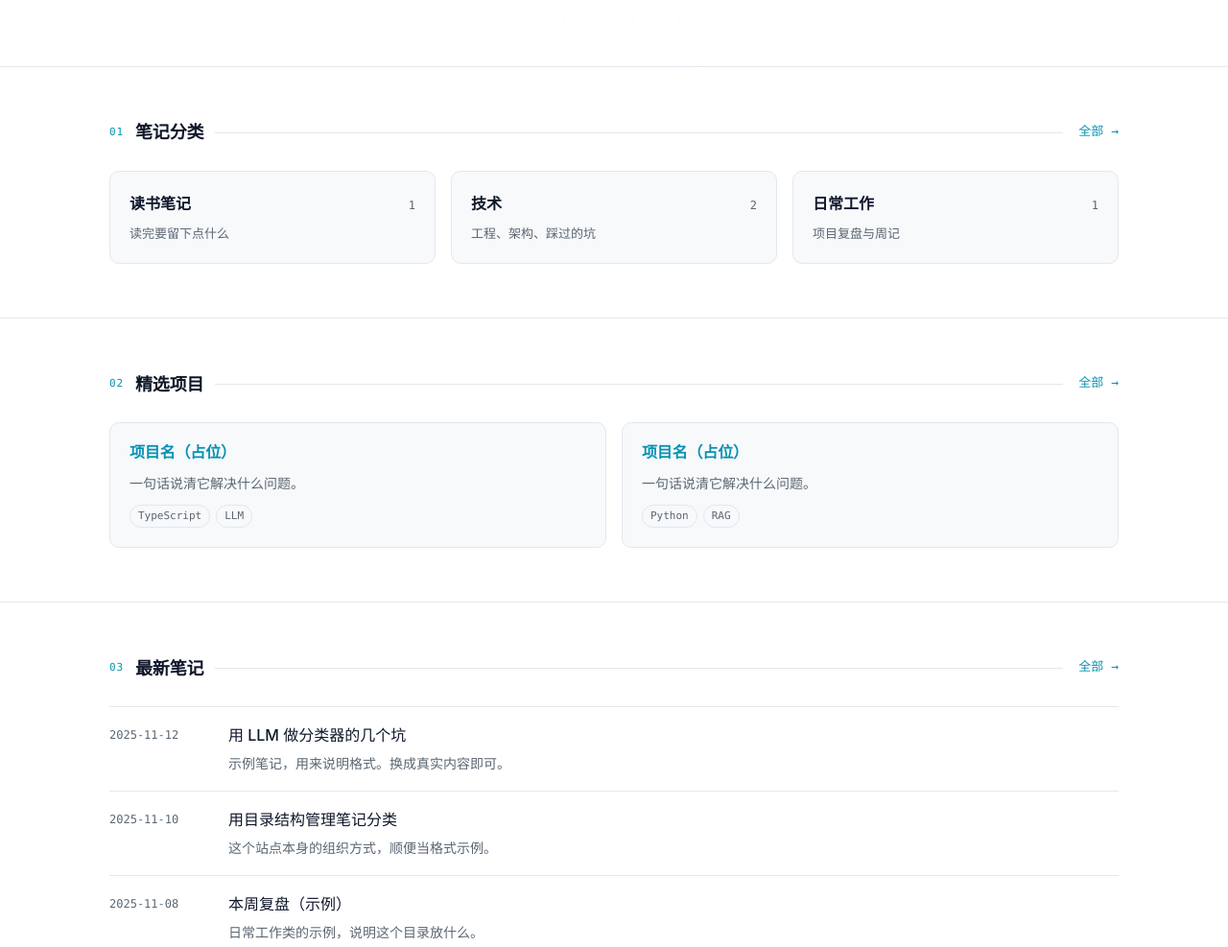
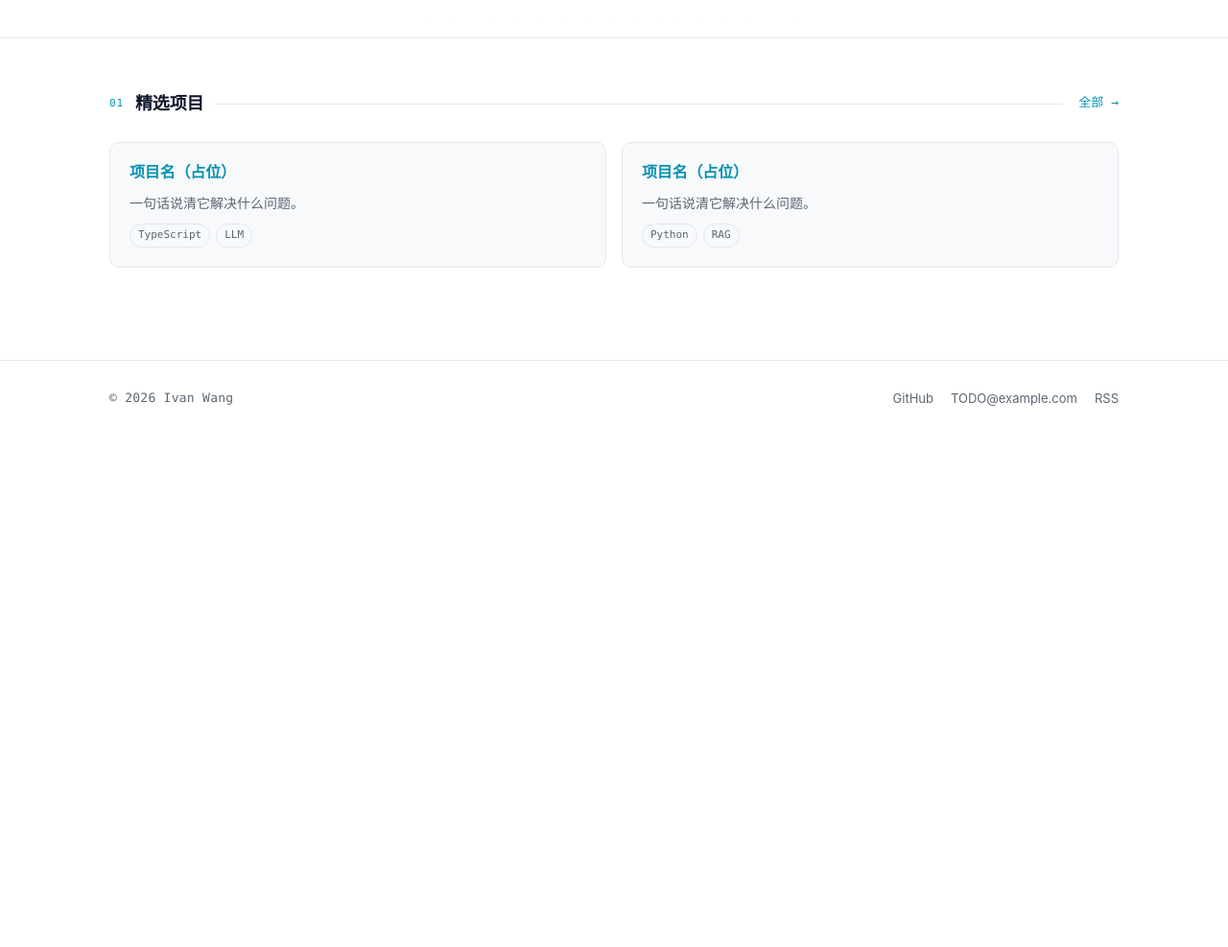
Before and after one commit to IvanWangCN/IvanWangCN.github.io, an Astro site: page / in a window 1280 px wide. Shown: the part 610-1597 px from the top of the page at 96% size. After the commit the page ends 1076 px from the top, so only its background shows below. Built offline with nearby package versions, Linux system fonts and the light colour scheme; Astro itself is replaced by a stand-in of ours.

Commit message:
content(home): drop note category and latest-note sections

```diff
--- a/src/pages/index.astro
+++ b/src/pages/index.astro
@@ -2,16 +2,8 @@
 import { Image } from 'astro:assets';
 import avatar from '../assets/avatar.jpg';
 import Base from '../layouts/Base.astro';
-import NoteList from '../components/NoteList.astro';
-import CategoryGrid from '../components/CategoryGrid.astro';
 import { site } from '../lib/site';
-import { getNotes, allCats, notesIn } from '../lib/notes';
-import { catMeta } from '../lib/categories';
 
-const notes = await getNotes();
-const topCats = allCats(notes)
-  .filter((c) => !c.includes('/'))
-  .map((c) => ({ path: c, count: notesIn(notes, c).length }));
 const projects = site.projects.slice(0, 3);
 ---
 
@@ -48,25 +40,11 @@ const projects = site.projects.slice(0, 3);
   </section>
 
   {
-    topCats.length > 0 && (
-      <section class="section">
-        <div class="wrap">
-          <div class="section-head">
-            <h2><span class="idx">01</span>笔记分类</h2>
-            <a href="/notes/">全部 →</a>
-          </div>
-          <CategoryGrid cats={topCats} />
-        </div>
-      </section>
-    )
-  }
-
-  {
     projects.length > 0 && (
       <section class="section">
         <div class="wrap">
           <div class="section-head">
-            <h2><span class="idx">02</span>精选项目</h2>
+            <h2><span class="idx">01</span>精选项目</h2>
             <a href="/projects/">全部 →</a>
           </div>
           <div class="proj-grid">
@@ -86,18 +64,4 @@ const projects = site.projects.slice(0, 3);
       </section>
     )
   }
-
-  {
-    notes.length > 0 && (
-      <section class="section">
-        <div class="wrap">
-          <div class="section-head">
-            <h2><span class="idx">03</span>最新笔记</h2>
-            <a href="/notes/">全部 →</a>
-          </div>
-          <NoteList notes={notes.slice(0, 5)} />
-        </div>
-      </section>
-    )
-  }
 </Base>
--- a/src/styles/global.css
+++ b/src/styles/global.css
@@ -235,7 +235,7 @@ time,
 /* ---------- hero ---------- */
 .hero {
   position: relative;
-  padding: 80px 0 72px;
+  padding: 50px 0 72px;
   overflow: hidden;
 }
 /* 三层背景：两团极淡的光 + 点阵 */
```
